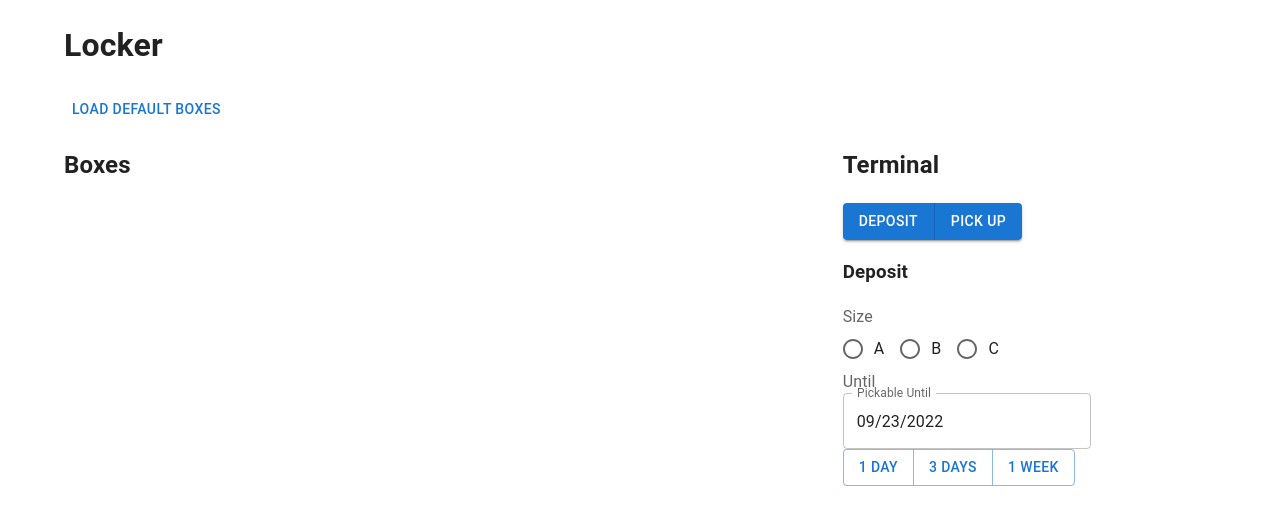
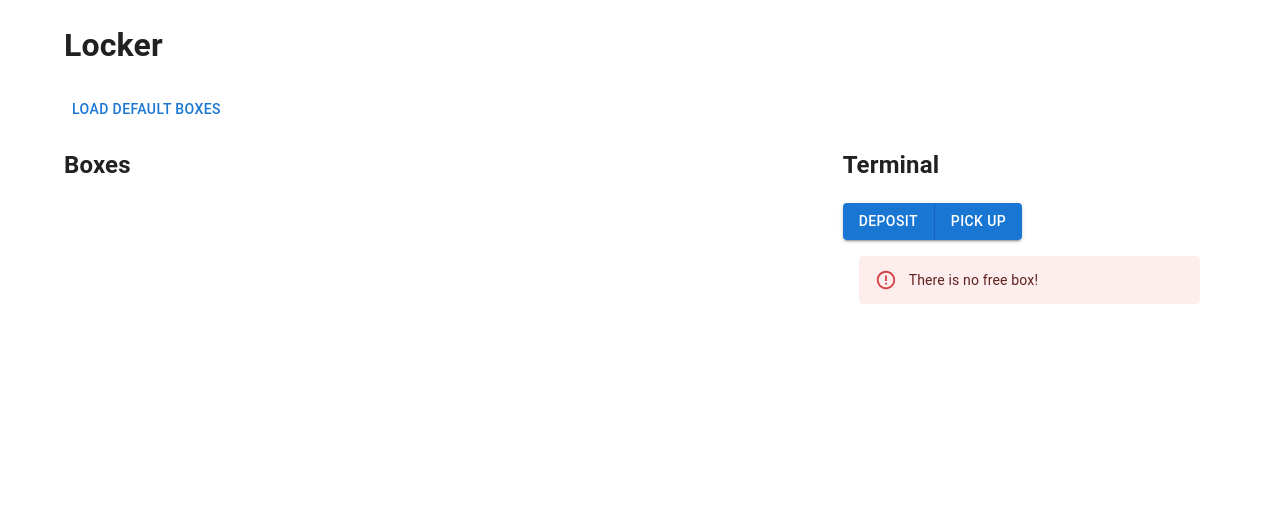
Before and after one commit to vkia88/frogspost-frontend, a React (Create React App) app: page / in a window 1280 px wide. Shown: the top 524 px of the page. Built offline with nearby package versions, Linux system fonts and the light colour scheme.

Commit message:
basic size logic

```diff
--- a/src/components/Locker/Terminal/Deposit/Deposit.tsx
+++ b/src/components/Locker/Terminal/Deposit/Deposit.tsx
@@ -1,4 +1,5 @@
 import {
+  Alert,
   Button,
   ButtonGroup,
   FormControl,
@@ -11,9 +12,21 @@ import {
 import { DatePicker } from "@mui/x-date-pickers/DatePicker";
 import moment, { Moment } from "moment";
 import { useState } from "react";
+import { useAppSelector } from "../../../../redux/hooks";
 
 export default function Deposit() {
   const [value, setValue] = useState<Moment | null>(moment());
+  const boxes = useAppSelector((state) => state.boxes.value);
+
+  const noSpace = !boxes.some((box) => box.empty);
+
+  if (noSpace) {
+    return (
+      <Alert sx={{ m: 2 }} severity="error">
+        There is no free box!
+      </Alert>
+    );
+  }
 
   return (
     <>
```
